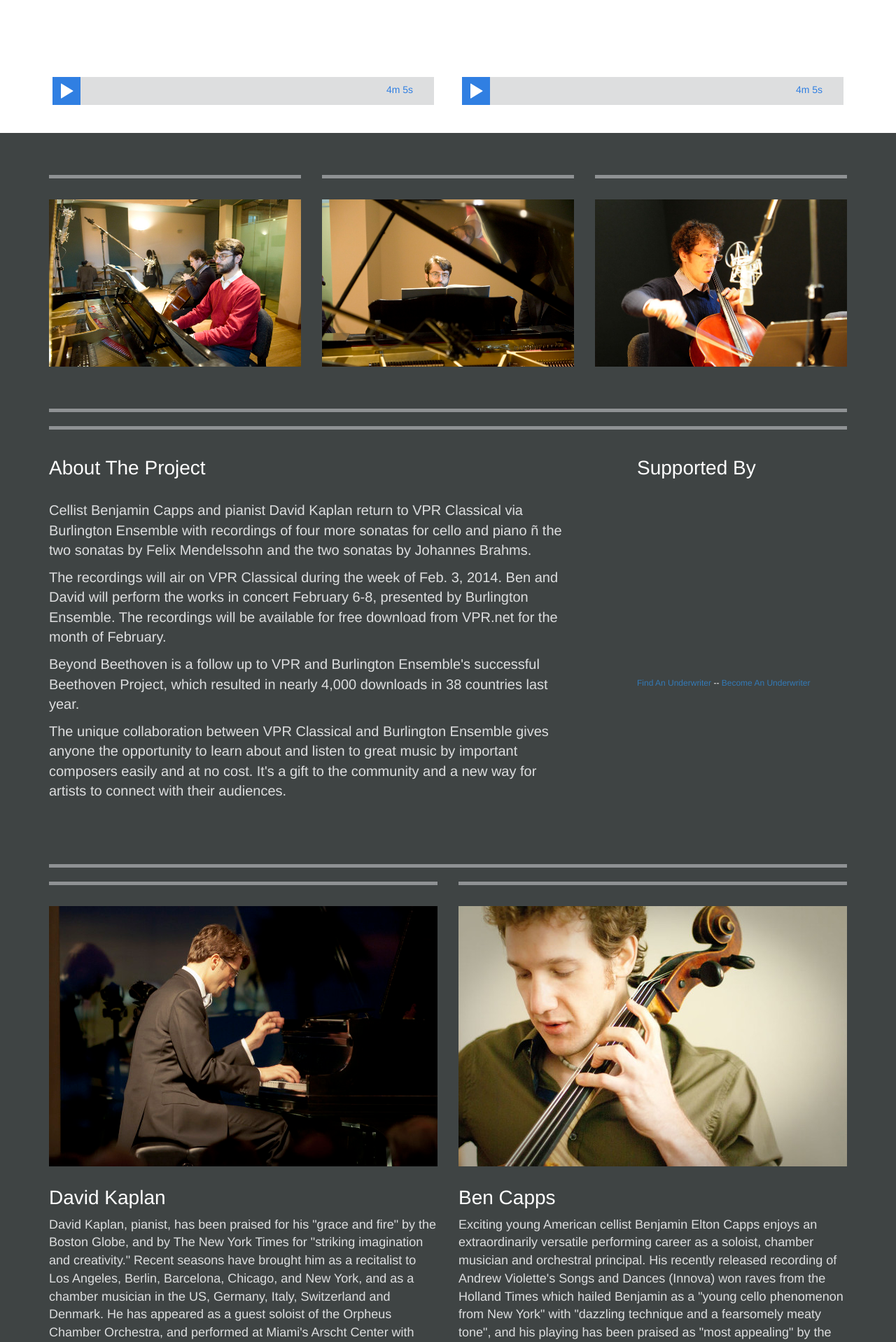
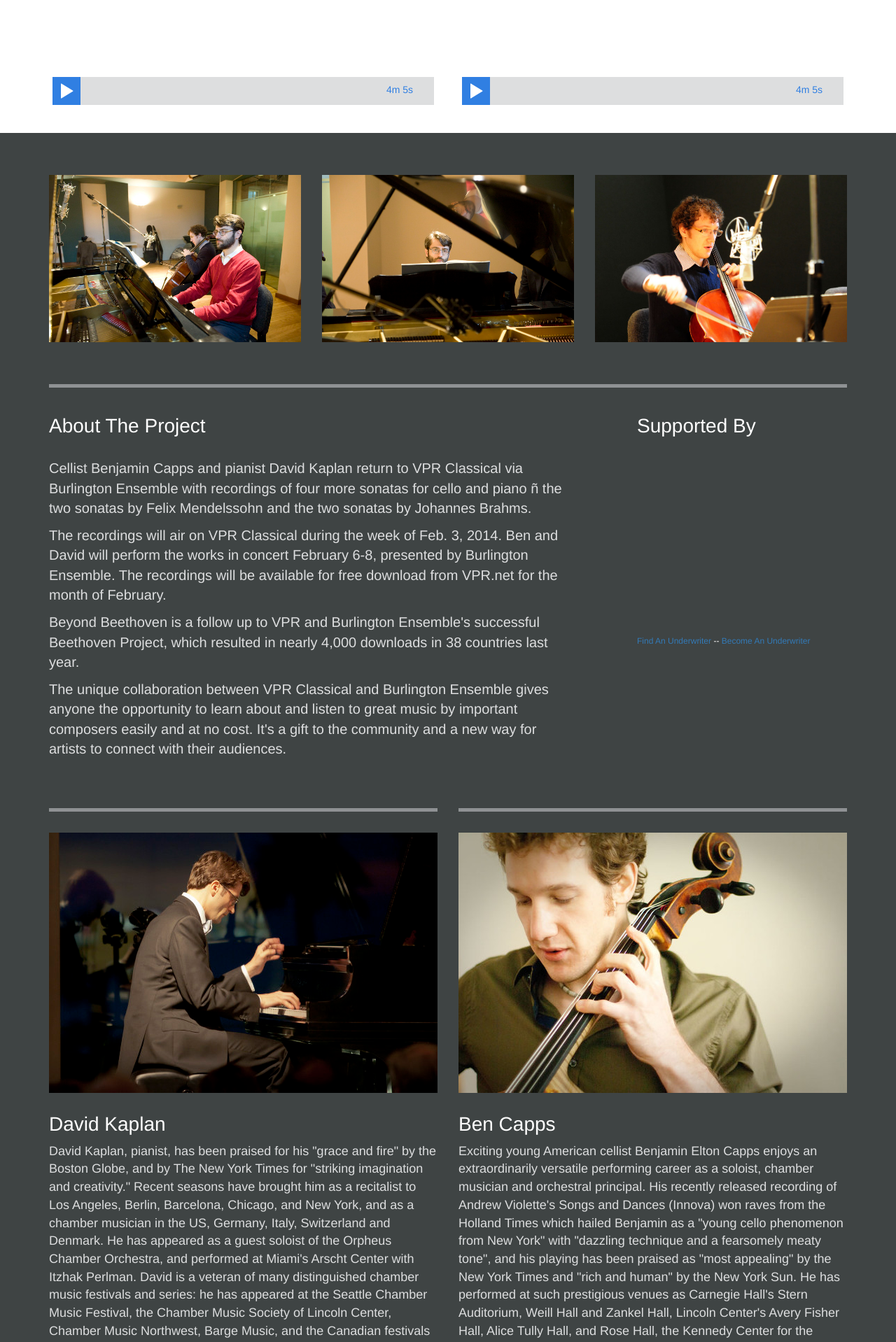
Before and after one commit to vprnet/beyond-beethoven, a Flask app: page / in a window 1280 px wide. Shown: the part 1360-3278 px from the top of the page at 70% size. Run offline with Flask 2, Linux system fonts and the light colour scheme; some libraries are stand-ins or nearby versions; grey boxes are pictures that could not be loaded.

Commit message:
Remove double bars

```diff
--- a/app/static/css/style.css
+++ b/app/static/css/style.css
@@ -2350,9 +2350,6 @@
 #photo_gallery {
   background: #3f4444;
   padding: 60px 0 0; }
-  #photo_gallery img {
-    border-top: 5px solid #8f9294;
-    padding-top: 30px; }
 
 hr {
   padding: 0 auto;
--- a/app/static/sass/_beethoven.scss
+++ b/app/static/sass/_beethoven.scss
@@ -70,8 +70,6 @@
     background: $black;
     padding: 60px 0 0;
     img {
-        border-top: 5px solid $border_gray;
-        padding-top: 30px;
     }
 }
 
--- a/app/templates/content.html
+++ b/app/templates/content.html
@@ -78,7 +78,6 @@
 <div id="about_project">
     <div class="container">
     <hr>
-    <hr>
         <div class="row">
             <div class="col-md-8">
                 <h3>About The Project</h3>
@@ -96,7 +95,6 @@
 
 <div id="bios">
     <div class="container">
-    <hr>
         <div class="row">
             <div class="col-md-6">
                 <img class="img-responsive" src="{{ url_for('static', filename='img/david_kaplan_beyond_beethoven.jpg') }}" alt="David Kaplan">
```
